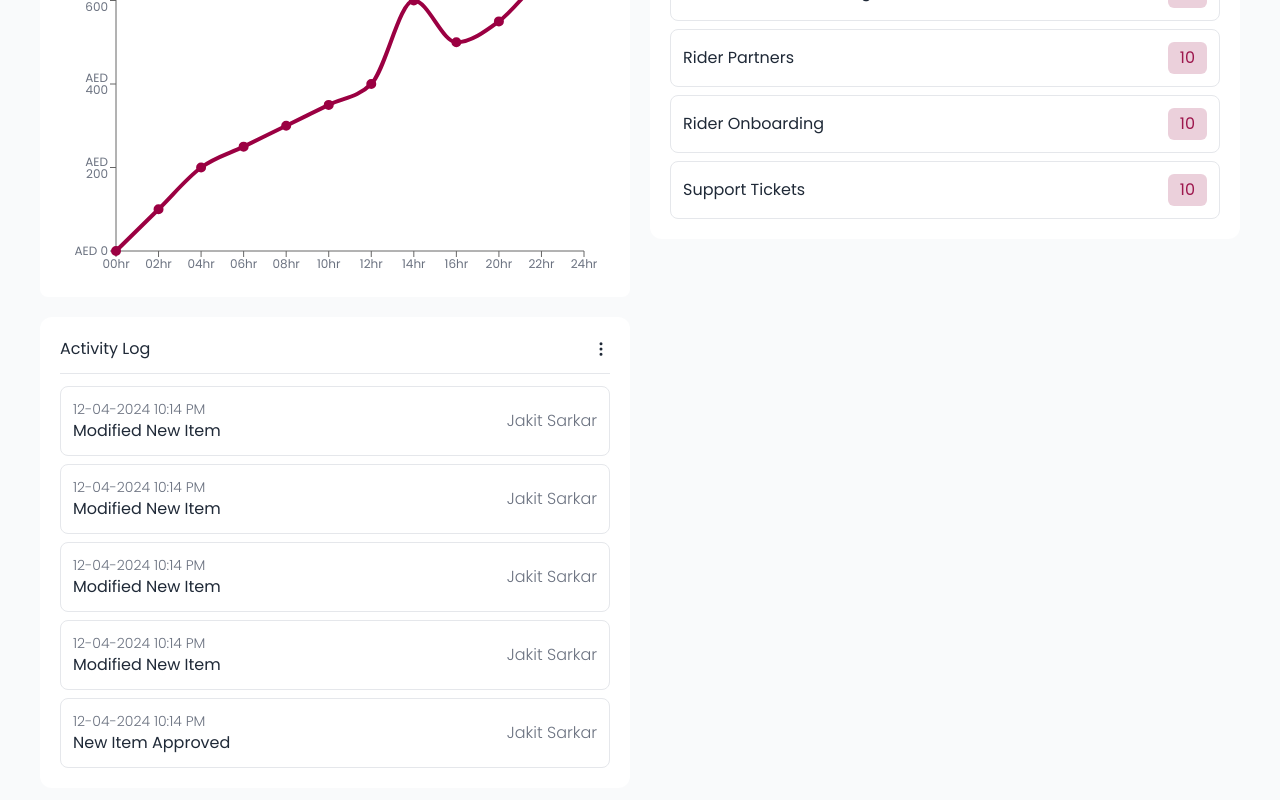
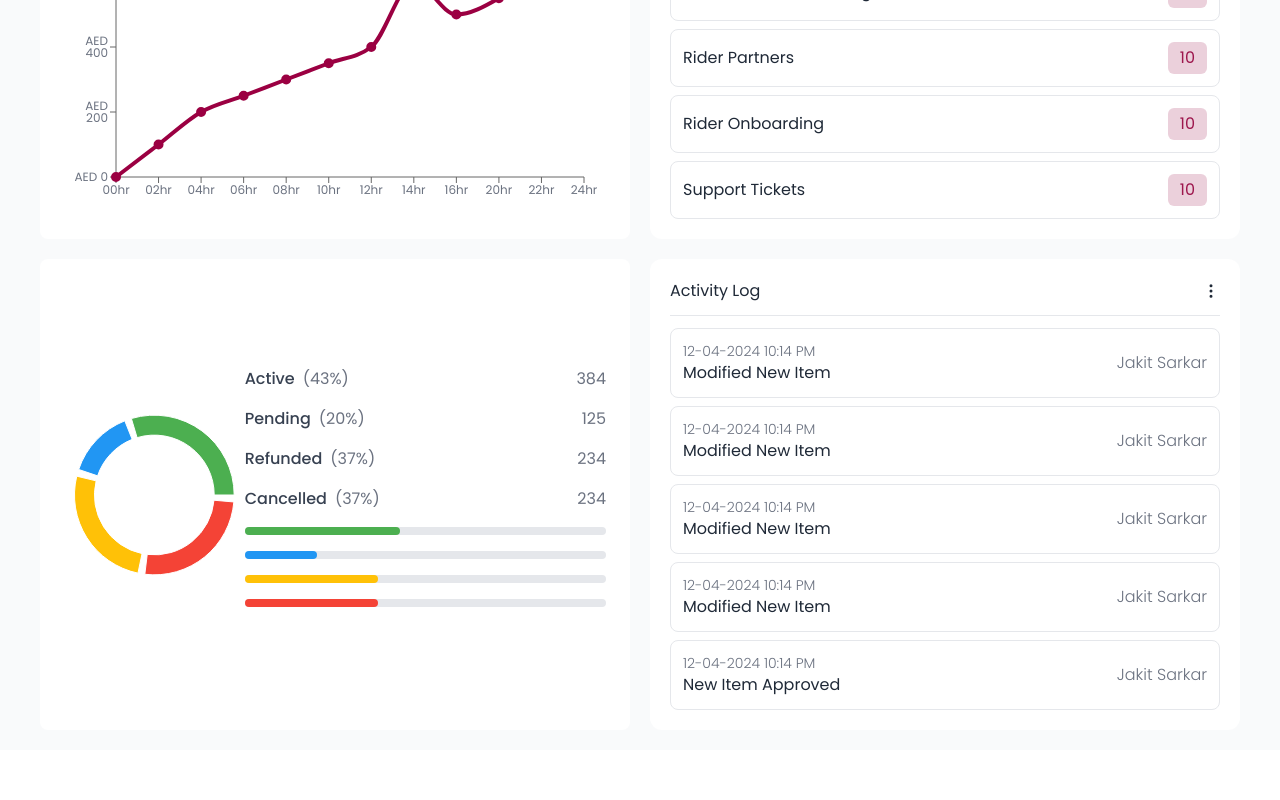
Before and after one commit to ifajul89/basic-dashboard, a React (Vite) app: page / in a window 1280 px wide. Shown: the part 550-1350 px from the top of the page. After the commit the page ends 1300 px from the top, so only its background shows below. Built offline with nearby package versions, Linux system fonts and the light colour scheme.

Commit message:
added some fine tuning

```diff
--- /dev/null
+++ b/src/components/OrderSummary.jsx
@@ -0,0 +1,74 @@
+import { PieChart, Pie, Cell, ResponsiveContainer } from "recharts";
+
+const data = [
+  { name: "Active", value: 384, percentage: 43, color: "#4CAF50" },
+  { name: "Pending", value: 125, percentage: 20, color: "#2196F3" },
+  { name: "Refunded", value: 234, percentage: 37, color: "#FFC107" },
+  { name: "Cancelled", value: 234, percentage: 37, color: "#F44336" },
+];
+
+const COLORS = ["#4CAF50", "#2196F3", "#FFC107", "#F44336"];
+
+const OrderSummary = () => {
+  return (
+    <div className="flex flex-col md:flex-row items-center justify-between bg-white p-6 rounded-lg">
+      {/* Donut Chart */}
+      <div className="w-full md:w-1/3 mb-6 md:mb-0">
+        <ResponsiveContainer width="100%" height={200}>
+          <PieChart>
+            <Pie
+              data={data}
+              cx="50%"
+              cy="50%"
+              innerRadius={60}
+              outerRadius={80}
+              fill="#8884d8"
+              paddingAngle={5}
+              dataKey="percentage"
+            >
+              {data.map((entry, index) => (
+                <Cell key={`cell-${index}`} fill={COLORS[index]} />
+              ))}
+            </Pie>
+          </PieChart>
+        </ResponsiveContainer>
+      </div>
+
+      {/* Progress Bars */}
+      <div className="w-full md:w-2/3">
+        {data.map((entry) => (
+          <div
+            key={entry.name}
+            className="flex items-center justify-between mb-4"
+          >
+            {/* Label and Percentage */}
+            <div className="flex items-center">
+              <span className="text-gray-700 font-medium">{entry.name}</span>
+              <span className="ml-2 text-gray-500">({entry.percentage}%)</span>
+            </div>
+
+            {/* Value */}
+            <span className="text-gray-500">{entry.value}</span>
+          </div>
+        ))}
+
+        {/* Render the progress bars */}
+        {data.map((entry) => (
+          <div key={entry.name} className="mb-4">
+            <div className="w-full h-2 bg-gray-200 rounded-full">
+              <div
+                className="h-2 rounded-full"
+                style={{
+                  width: `${entry.percentage}%`,
+                  backgroundColor: entry.color,
+                }}
+              ></div>
+            </div>
+          </div>
+        ))}
+      </div>
+    </div>
+  );
+};
+
+export default OrderSummary;
--- a/src/components/RevenueData.jsx
+++ b/src/components/RevenueData.jsx
@@ -25,9 +25,9 @@ const data = [
   { hour: "24hr", value: 700 },
 ];
 
-const RevenueChart = () => {
+const RevenueData = () => {
   return (
-    <div className="w-full max-w-4xl mx-auto p-4 bg-white rounded-lg">
+    <div className="w-full p-4 bg-white rounded-lg">
       <div className="flex justify-between items-center">
         <h5>
           Revenue <span className="text-lg">600 AED</span>
@@ -35,7 +35,7 @@ const RevenueChart = () => {
         <HiOutlineDotsVertical className="text-lg" />
       </div>
       <hr className="my-3" />
-      <div className="w-full h-96">
+      <div className="w-full h-[310px]">
         <ResponsiveContainer width="100%" height="100%">
           <LineChart
             data={data}
@@ -66,4 +66,4 @@ const RevenueChart = () => {
   );
 };
 
-export default RevenueChart;
+export default RevenueData;
--- a/src/components/TableSection.jsx
+++ b/src/components/TableSection.jsx
@@ -1,3 +1,4 @@
+import OrderSummary from "./OrderSummary";
 import RevenueData from "./RevenueData";
 import TaskTable from "./shared/TaskTable";
 
@@ -6,6 +7,7 @@ const TableSection = () => {
     <div className="grid grid-cols-2 mt-5 gap-5">
       <RevenueData />
       <TaskTable CardName="Pending Tasks" />
+      <OrderSummary />
       <TaskTable CardName="Activity Log" />
     </div>
   );
```
